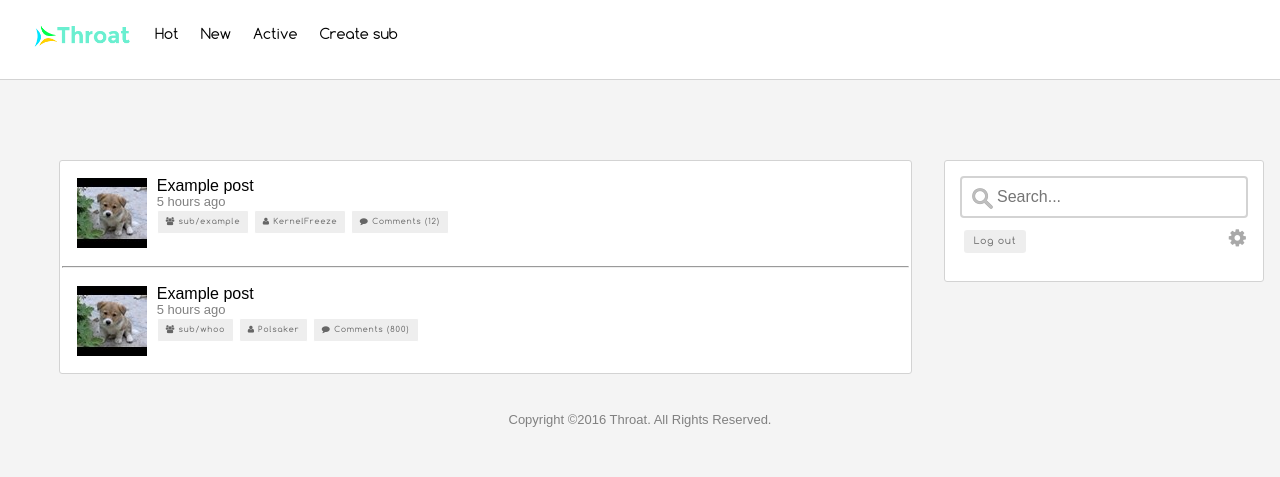
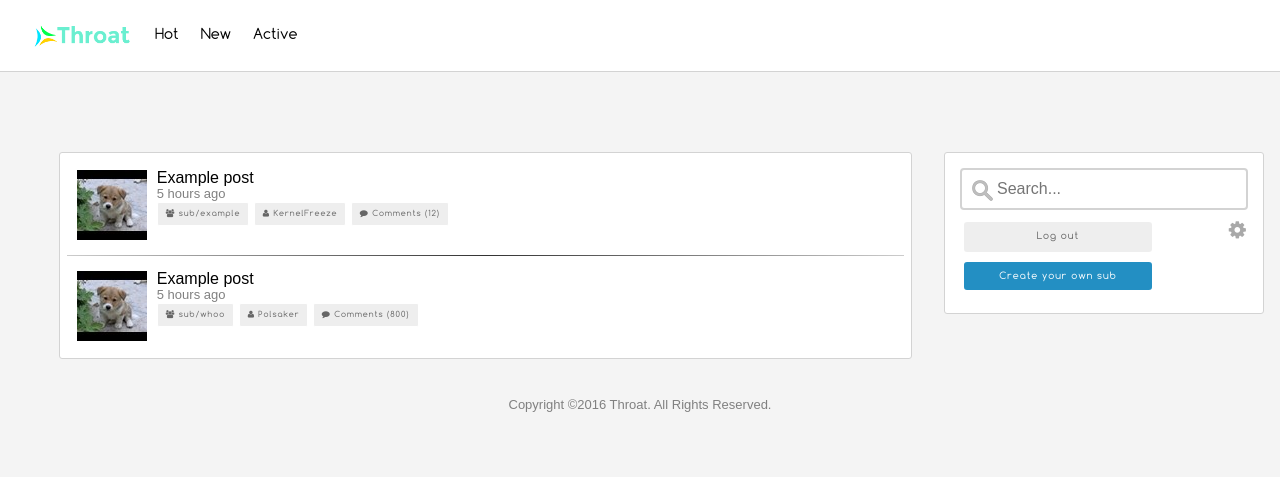
Before and after one commit to Phuks-co/throat, a Flask app: page / in a window 1280 px wide. Shown: the top 477 px of the page. Run offline with Flask 2, Linux system fonts and the light colour scheme; the visitor is signed in with stand-in values (Sample User, id 1).

Commit message:
Add "New sub" button

```diff
--- a/static/css/style.css
+++ b/static/css/style.css
@@ -1,12 +1,13 @@
 /********** Start RESET **********
     AUTHOR: Osvaldas Valutis, www.osvaldas.info
 */
+
 * {
   -webkit-box-sizing: border-box;
   -moz-box-sizing: border-box;
   box-sizing: border-box;
- *behavior: url( '/theme/js/boxsizing.htc' );
-    -webkit-tap-highlight-color: rgba( 0, 0, 0, 0 );
+  *behavior: url('/theme/js/boxsizing.htc');
+  -webkit-tap-highlight-color: rgba( 0, 0, 0, 0);
   -webkit-overflow-scrolling: touch;
 }
 html, body, h1, h2, h3, h4, h5, h6, p, blockquote, pre, a, abbr, acronym, address, big, cite, code, del, dfn, em, font, img, ins, kbd, q, s, samp, small, strike, strong, sup, sub, tt, var, b, u, i, center, ul, ol, li, dl, dt, dd, table, tr, th, td, thead, tbody, tfoot, caption, form, fieldset, legend, input, textarea, select, label, applet, object, iframe, audio, video, canvas, article, aside, canvas, details, figcaption, figure, footer, header, hgroup, menu, nav, section, summary {
@@ -180,6 +181,7 @@ display: none;
 
 /********** End RESET **********/
 
+
 /*
   Custom fonts
 */
@@ -306,7 +308,8 @@ h1, h2, h3, h4, h5 {
   font-family: sans-serif;
 }
 header, footer {
-  height: 5em;
+  height: auto;
+  max-height: 10em;
   background-color: white;
   text-align: center;
 }
@@ -322,6 +325,13 @@ footer {
 html, body {
   overflow-x: hidden;
   height: 100%;
+}
+hr {
+  margin: 0px 0.3em 0px 0.3em;
+  border: 0;
+  height: 1px;
+  background: #333;
+  background-image: linear-gradient(to right, #ccc, #333, #ccc);
 }
 body {
   color: black;
@@ -393,6 +403,14 @@ a.btn.login, a.btn.register {
 }
 .side .buttons {
   margin: 0.5em;
+  line-height: 4em;
+}
+.side .buttons button {
+  height: 3.5em;
+  width: 20em;
+}
+.create-sub {
+  width: 20em;
 }
 #cfg {
   text-align: right;
@@ -410,19 +428,20 @@ a.btn.login, a.btn.register {
   .side {
     margin-top: 1em;
   }
-  #cfg,
-  .side .buttons div {
+  #cfg, .side .buttons div {
     text-align: center;
   }
 }
+
 /*
   Navigation bar
 */
 
 nav {
   display: block;
-  height: 35px;
+  height: auto;
   padding: 1em;
+  overflow: hidden;
 }
 nav ul {
   list-style: none;
@@ -512,7 +531,7 @@ nav ul li a:hover {
   Buttons
 */
 
-a.btn, button.btn{
+a.btn, button.btn {
   text-decoration: none;
   display: inline-block;
   color: #666;
@@ -529,24 +548,24 @@ a.btn, button.btn{
   text-align: center;
   cursor: pointer;
 }
-a.btn:hover, button.btn:hover{
+a.btn:hover, button.btn:hover {
   background-color: #e3e3e3;
 }
-a.btn:active, button.btn:active{
+a.btn:active, button.btn:active {
   background-color: #CCC;
 }
 
 /* blue button */
 
 a.btn.btn-blue {
-  background-color: #699DB6;
+  background-color: #238FC3;
   color: #FFF;
 }
 a.btn.btn-blue:hover {
-  background-color: #4F87A2;
+  background-color: #3C84A7;
 }
 a.btn.btn-blue:active {
-  background-color: #3C677B;
+  background-color: #237FAB;
 }
 
 /* red button */
@@ -564,7 +583,7 @@ a.btn.btn-red:active {
 
 /* small button */
 
-a.btn.small, button.btn.small{
+a.btn.small, button.btn.small {
   font-size: 9px;
   font-size: 0.5em;
   padding: 3px 8px;
@@ -574,7 +593,7 @@ a.btn.small, button.btn.small{
 @media only screen and (max-width: 768px) {
   /* For mobile phones: */
   a.btn, button.btn {
-    width: 90%;
+    width: 90% !important;
   }
 }
 
--- a/templates/layout.html
+++ b/templates/layout.html
@@ -24,7 +24,6 @@
             <li><a href="#">Hot</a></li>
             <li><a href="#">New</a></li>
             <li><a href="#">Active</a></li>
-            <li><a href="#">Create sub</a></li>
             {% block navbar %}{% endblock %}
           </ul>
         </nav>
@@ -53,6 +52,9 @@
           </div>
           <div class="col-2" id="cfg">
             <a href="#config-form" class="config"><i class="fa fa-cog" aria-hidden="true"></i></a>
+          </div>
+          <div class="col-12">
+            <a href="#mksub" class="btn btn-blue create-sub">Create your own sub</a>
           </div>
         {% endif %}
         </div>
@@ -102,6 +104,10 @@
         </div>
     </form>
     {% endif %}
+    <!-- create sub form -->
+    <form id="mksub" class="mfp-hide white-popup-block">
+      <!-- Insert stuff here -->
+    </form>
     <!-- Scripts -->
     <script type="text/javascript" src="{{ url_for('static', filename='js/jquery-2.2.3.min.js') }}"></script>
     <script type="text/javascript" src="{{ url_for('static', filename='js/magnific-popup.js') }}"></script>
```
Lines whose indentation alone changed are shown as unchanged.
